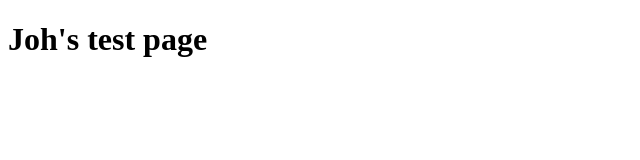
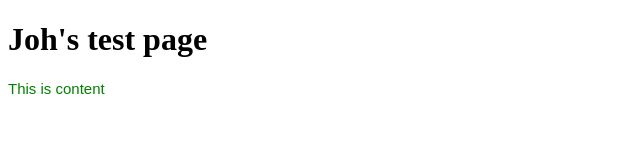
Before and after one commit to jn20/jn20.github.io, a plain HTML site: page index.html in a window 1280 px wide. Shown: the whole page, without its empty margins (0-640 px from the left). Drawn offline with Linux system fonts and the light colour scheme.

Commit message:
initial commit

```diff
--- a/index.html
+++ b/index.html
@@ -4,13 +4,13 @@
     <meta charset="UTF-8">
     <meta name="viewport" content="width=device-width, initial-scale=1.0">
     <title>John's page</title>
-    <link rel="stylesheet" href=./style.css">
+    <link rel="stylesheet" href=./style.css>
 </head>
 <body>
     <h1>Joh's test page</h1>
     <section>
         <div class="content">
-            <p></p>
+            <p>This is content</p>
         </div>
     </section>
 </body>
```
